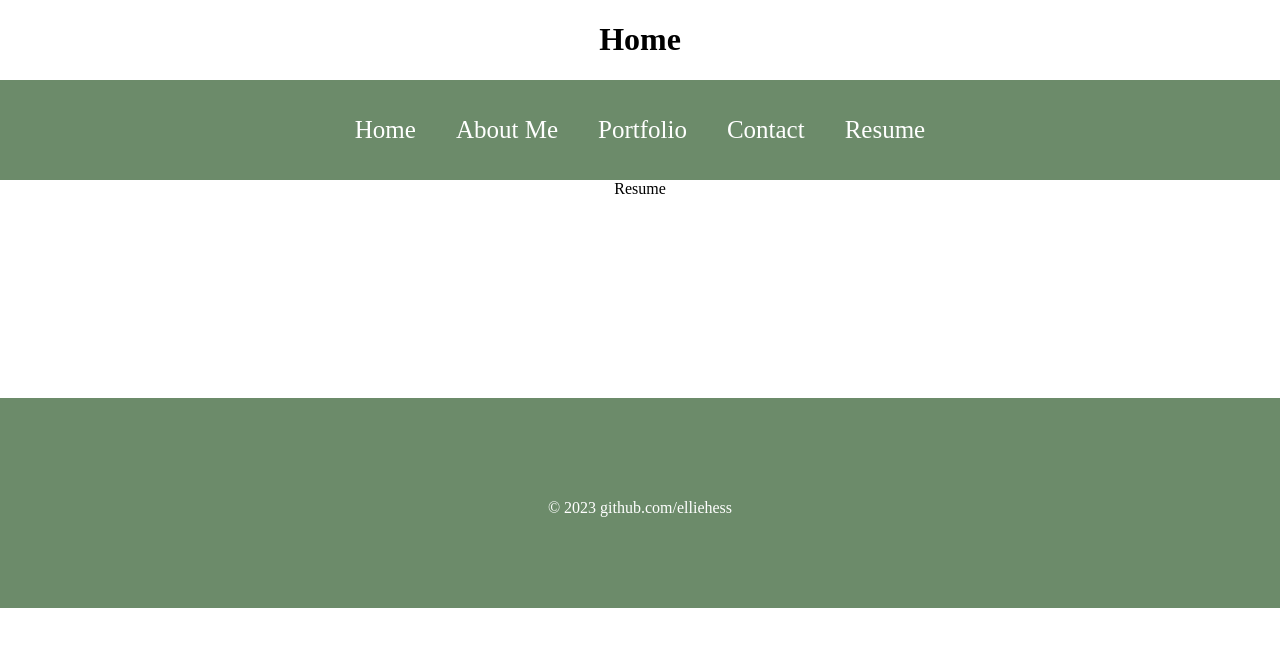
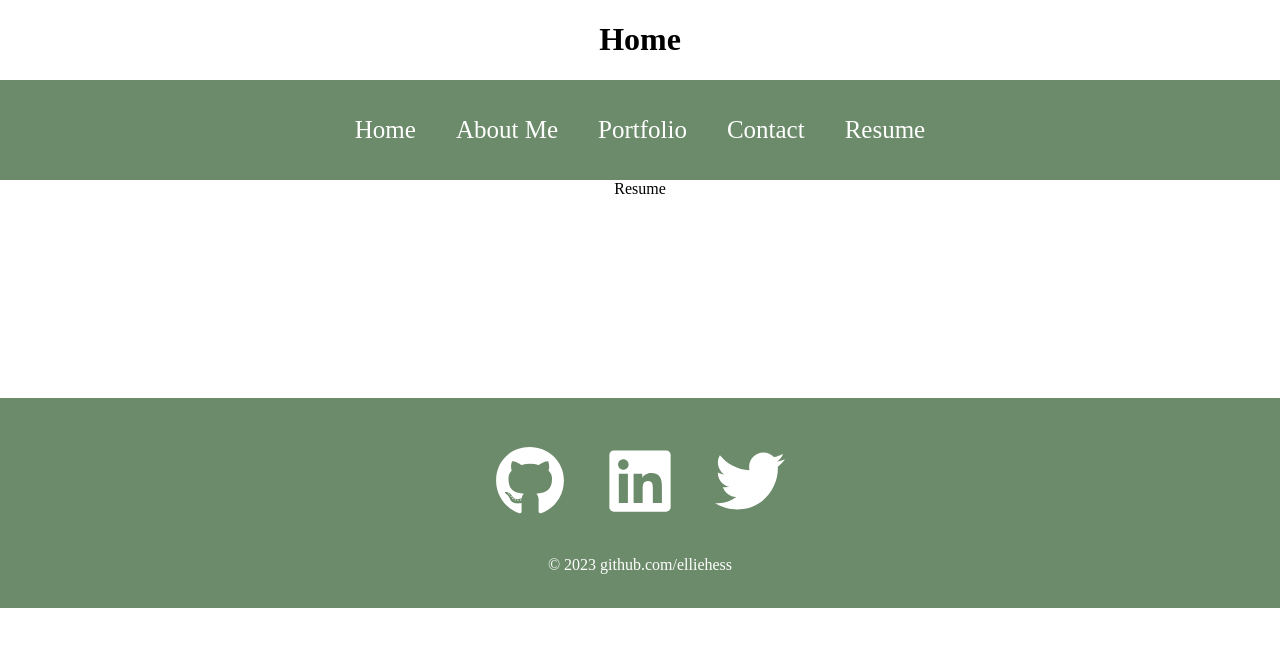
Before and after one commit to elliehess/React-Portfolio, a React (Create React App) app in the folder react-portfolio/: page /resume in a window 1280 px wide. Shown: the top 646 px of the page. Built offline with nearby package versions, Linux system fonts and the light colour scheme.

Commit message:
footer links added

```diff
--- a/react-portfolio/src/components/Footer.js
+++ b/react-portfolio/src/components/Footer.js
@@ -1,14 +1,19 @@
 import React from 'react';
-// import LinkedInIcon from '@material-ui/icons';
-// import InstagramIcon from '@material-ui/icons';
+import {FaGithub} from 'react-icons/fa'
+import {FaLinkedin} from 'react-icons/fa'
+import {FaTwitter} from 'react-icons/fa'
+
+
 import '../styles/Footer.css';
 
 function Footer(){
     return (
         <div className='footer'>
             <div className='socialMedia'>
-                {/* <InstragramIcon />
-                <LinkedInIcon /> */}
+            <a href="https://github.com/elliehess" target="_blank"><FaGithub /></a>
+            <a href="https://www.linkedin.com/in/ellie-hess-56527061/" target="_blank"><FaLinkedin /></a>
+                <FaTwitter />
+                {/* i do not have a twitter or stacked overflow profile */}
             </div>
             <p> &copy; 2023 github.com/elliehess</p>
         </div>
```
